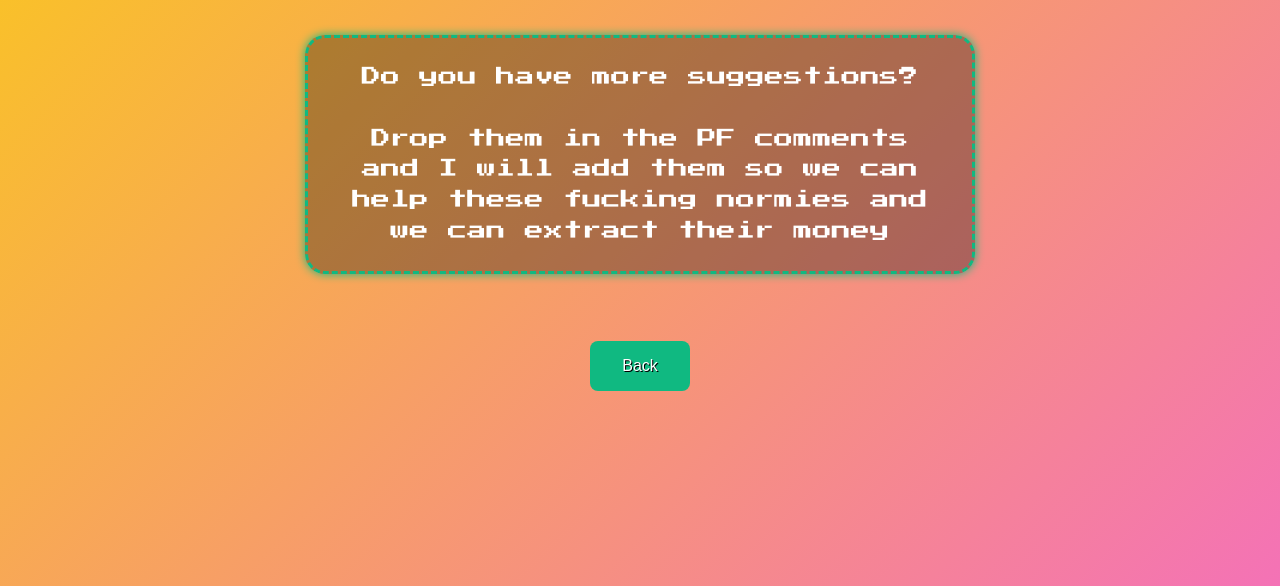
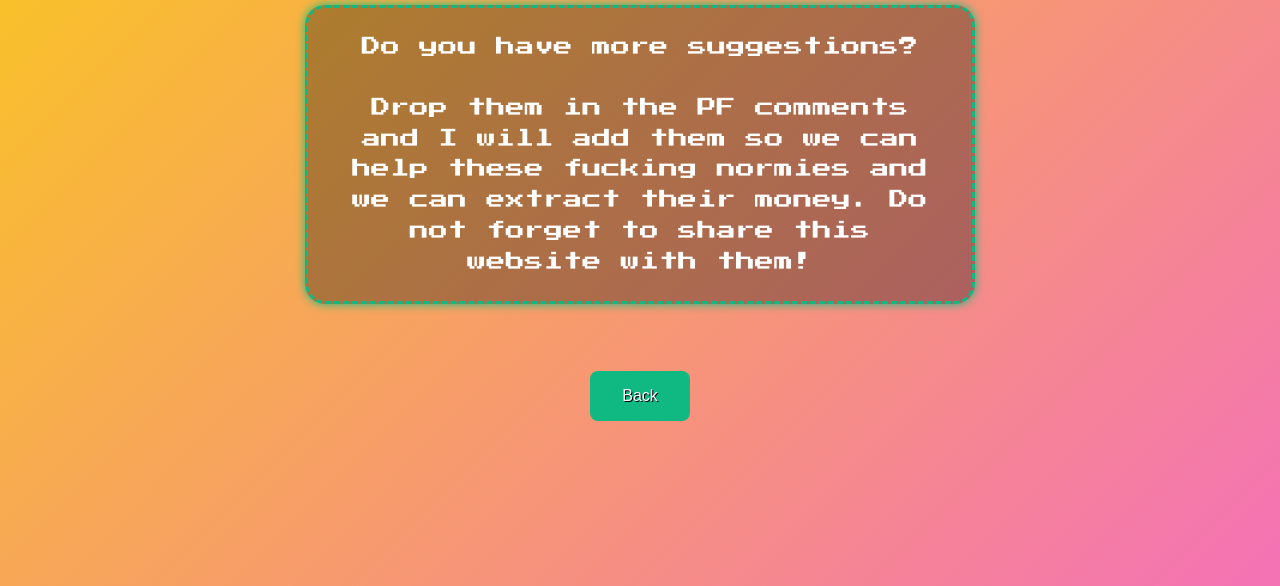
Before and after one commit to loqui123/trenchesvocabulary, a plain HTML site: page words4.html in a window 1280 px wide. Shown: the part 278-864 px from the top of the page. Drawn offline with Linux system fonts and the light colour scheme.

Commit message:
Update words4.html

```diff
--- a/words4.html
+++ b/words4.html
@@ -55,7 +55,7 @@
   <h1>Meme Coin Concepts</h1>
   <p>
     Do you have more suggestions?<br /><br />
-    Drop them in the PF comments and I will add them so we can help these fucking normies and we can extract their money
+    Drop them in the PF comments and I will add them so we can help these fucking normies and we can extract their money. Do not forget to share this website with them!
   </p>
   <button onclick="location.href='words3.html'">Back</button>
 </body>
```
